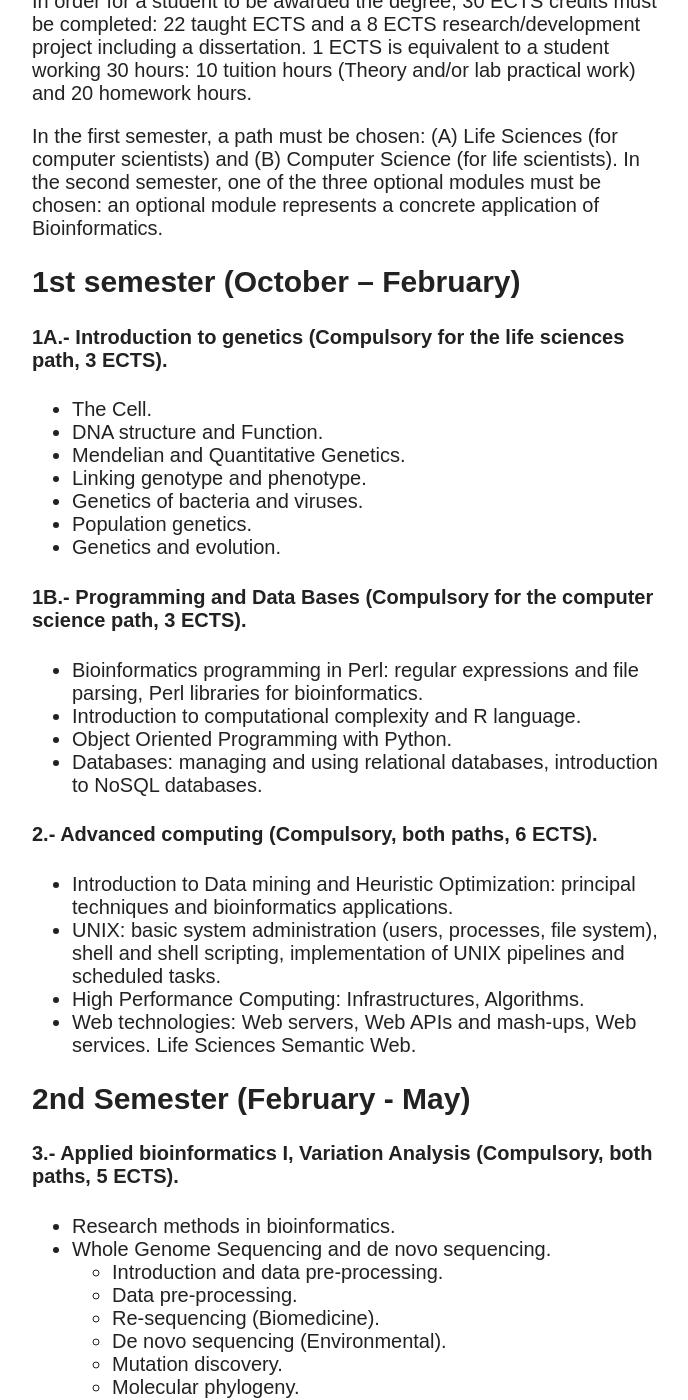
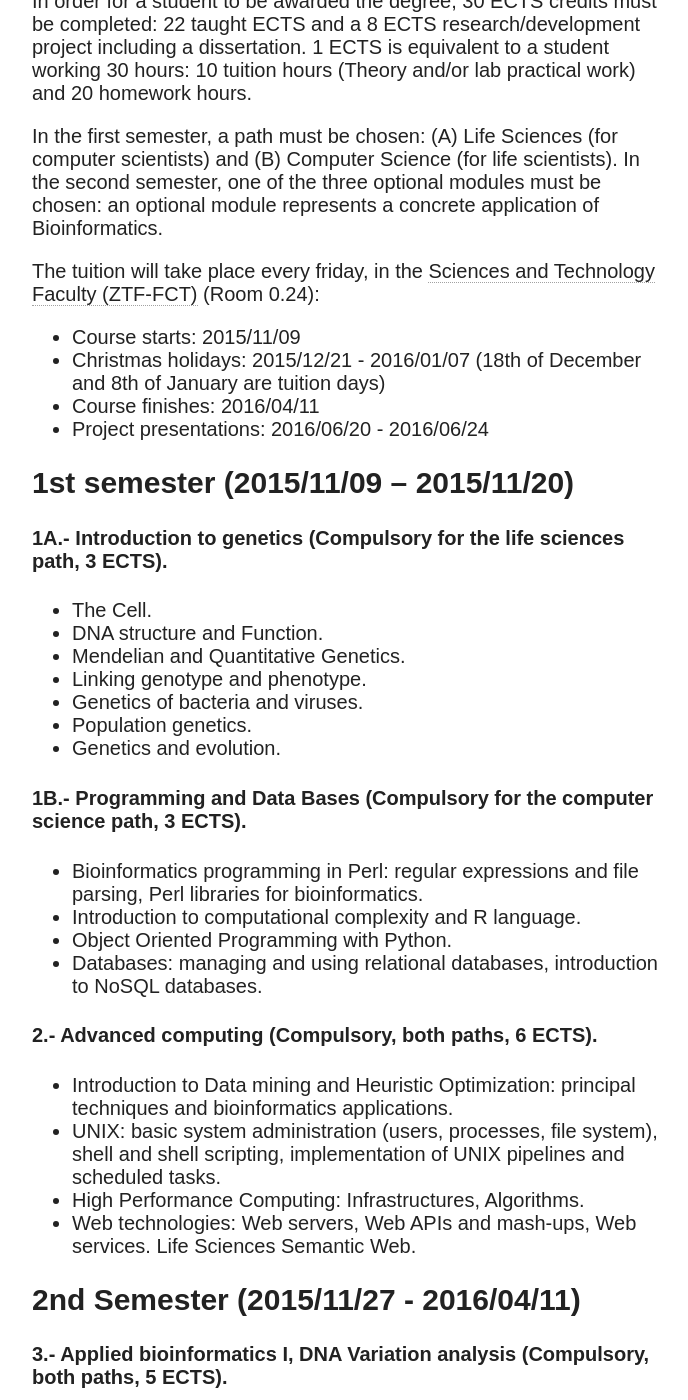
Before and after one commit to mikel-egana-aranguren/EHU-MSc-Bioinformatics, a Jekyll site: the page built from programme.md, in a window 1280 px wide and 1400 px high, scrolled down 371 px. Shown: the whole window, without its empty margins (288-976 px from the left). Built offline with Jekyll 4.4.1, drawn with Linux system fonts in a browser that asks for light colours; nearby versions of some CDN libraries; some of the changed text lies outside the part shown.

```diff
--- a/index.html
+++ b/index.html
@@ -18,7 +18,7 @@
 </p>
 
 <p>
-This is a project by the <a href="http://www.genomic-resources.eu/">Genomic Resources</a> research group in the <a href="http://www.ehu.eus/en/web/gaffa">Dpt. of Genetics, Physical Anthropology and Animal Physiology</a>.
+This is a project by the <a href="http://www.genomic-resources.eu/">Genomic Resources</a> research group in the <a href="http://www.ehu.eus/en/web/gaffa">Dpt. of Genetics, Physical Anthropology and Animal Physiology</a> (<a href="http://www.ehu.eus/eu/web/ztf-fct">Sciences and Technology Faculty (ZTF-FCT)</a>).
 </p>
 
 <h1>Entry requirements</h1>
--- a/programme.md
+++ b/programme.md
@@ -11,13 +11,18 @@
 share:
 ---
 
-
-
 In order for a student to be awarded the degree, 30 ECTS credits must be completed: 22 taught ECTS and a 8 ECTS research/development project including a dissertation. 1 ECTS is equivalent to a student working 30 hours: 10 tuition hours (Theory and/or lab practical work) and 20 homework hours.
 
 In the first semester, a path must be chosen: (A) Life Sciences (for computer scientists) and (B) Computer Science (for life scientists). In the second semester, one of the three optional modules must be chosen: an optional module represents a concrete application of Bioinformatics.
 
-1st semester (October – February)
+The tuition will take place every friday, in the [Sciences and Technology Faculty (ZTF-FCT)](http://www.ehu.eus/eu/web/ztf-fct) (Room 0.24):
+
+* Course starts: 2015/11/09
+* Christmas holidays: 2015/12/21 - 2016/01/07 (18th of December and 8th of January are tuition days)
+* Course finishes: 2016/04/11
+* Project presentations: 2016/06/20 - 2016/06/24
+
+1st semester (2015/11/09 – 2015/11/20)
 =================================
 
 #### 1A.- Introduction to genetics (Compulsory for the life sciences path, 3 ECTS).
@@ -41,10 +46,10 @@
 * High Performance Computing: Infrastructures, Algorithms.
 * Web technologies: Web servers, Web APIs and mash-ups, Web services. Life Sciences Semantic Web.
 
-2nd Semester (February -  May)
+2nd Semester (2015/11/27 - 2016/04/11)
 ==============================
 
-#### 3.- Applied bioinformatics I, Variation Analysis (Compulsory, both paths, 5 ECTS).
+#### 3.- Applied bioinformatics I, DNA Variation analysis (Compulsory, both paths, 5 ECTS).
 * Research methods in bioinformatics.
 * Whole Genome Sequencing and de novo sequencing.
   * Introduction and data pre-processing.
@@ -61,7 +66,7 @@
   * Alignment based approaches and assembly based approaches.
   * Gene structure: Identifying intron-exon boundaries (IEB). Determining complete transcripts. Mutation discovery.
 
-#### 4.- Applied bioinformatics II, Expression analysis (Compulsory, both paths, 5 ECTS).
+#### 4.- Applied bioinformatics II, DNA Expression analysis (Compulsory, both paths, 5 ECTS).
 * Introduction to Big Data concerned with the analysis of DNA expression.
 * Transcriptomics. RNA-Seq.
   * RNA sequencing of protein-coding genes. Protein families.
@@ -84,7 +89,7 @@
 * Comparative genomics.
 * Ecological informatics.
 
-Project (May - September)
+Project (2016/04/11 - 2016/06/20)
 =========================
 
 Two types of projects are available:
@@ -94,3 +99,6 @@
 * Development project: it focuses on the the technical aspect of bioinformatics, and the candidate will develop a program or system to achieve an specific aim. The project will be assesed technically, thus the performance, overall design, implementation skills, etc. will be taken into account, rather than the scientific result. The dissertation will be produced as a technical report.
 
 Each student should choose one [project](http://mikel-egana-aranguren.github.io/EHU-MSc-Bioinformatics//projects/) and contact the tutor. It is recommended that the project is chosen after the tutor has done her/his teaching (most probably in the second semester), since the teaching will be used to explain the project. The projects should be chosen by May and the tutors contacted by the students: the projects will be assigned in a first come first served basis, in the unlikely case of project overbooking.
+
+Project presentations (2016/06/20 - 2016/06/24)
+=========================
```
Also changed, not shown: admin.md (+3 -1 lines).
